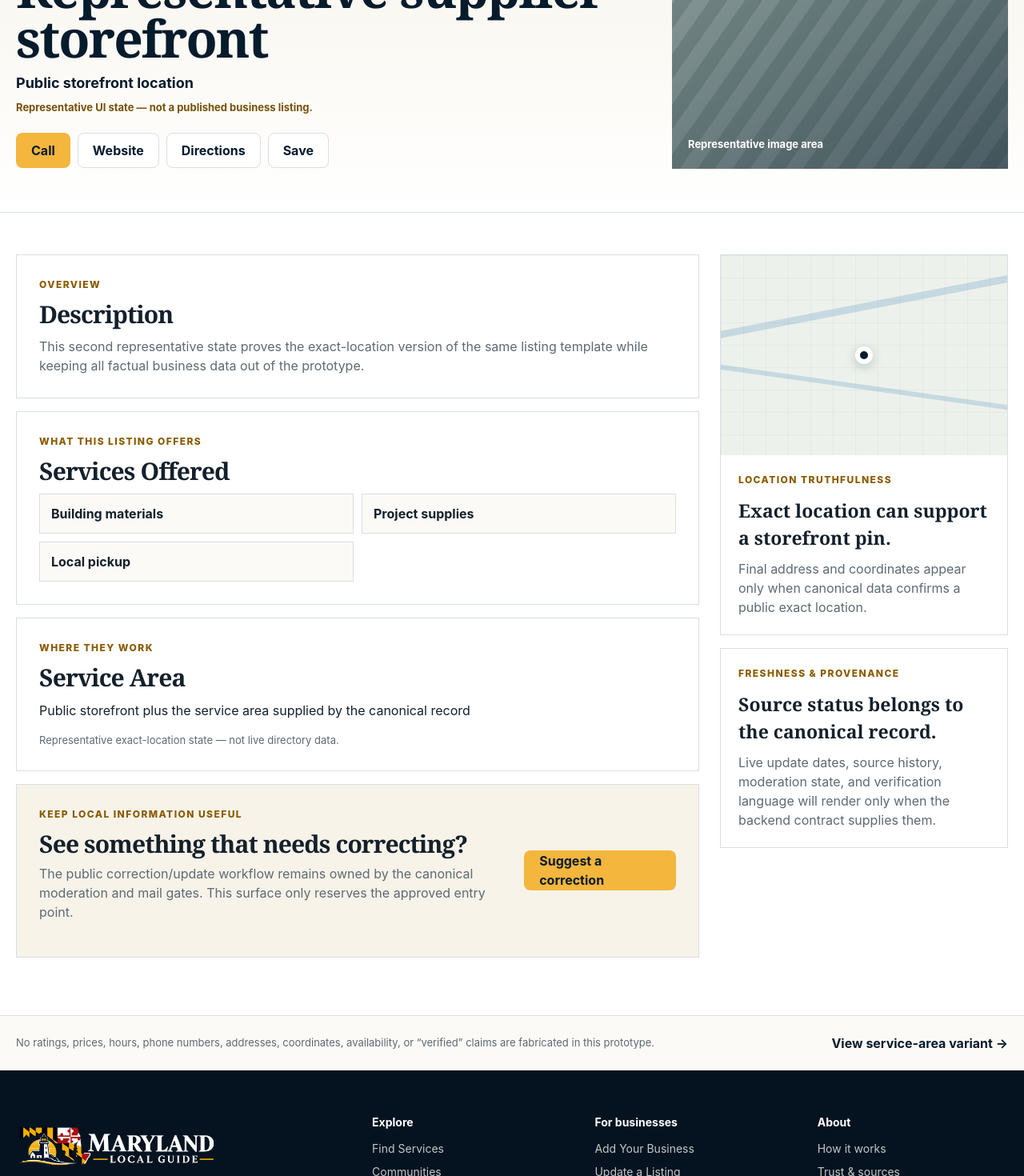
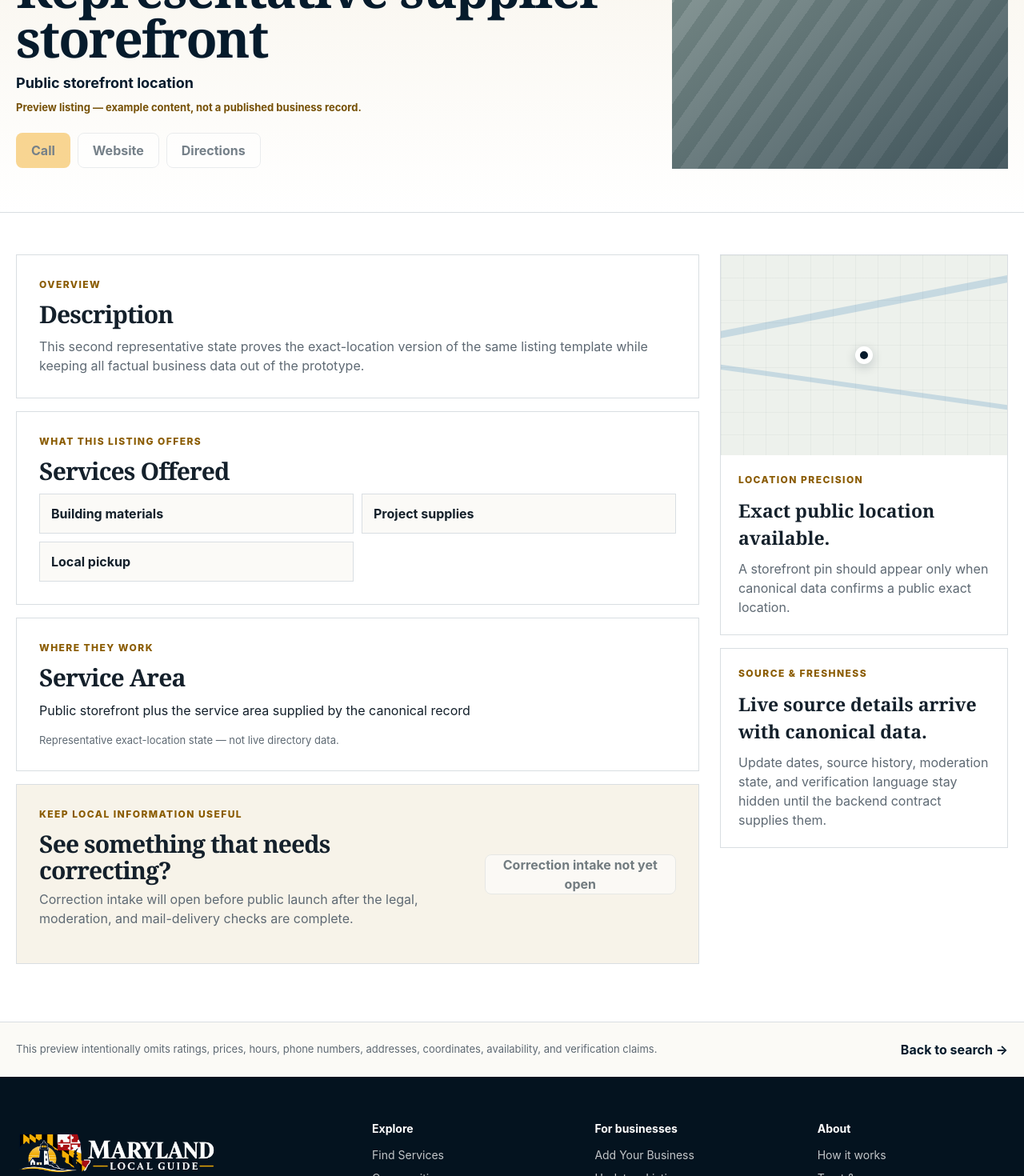
Before and after one commit to justinwallis/maryland-local-guide, a Next.js app: page /listing/exact-location-preview in a window 1280 px wide. Shown: the part 260-1730 px from the top of the page at 80% size. Built offline with nearby package versions, Linux system fonts and the light colour scheme.

Commit message:
polish: make Listing detail production-facing and gate-aware

```diff
--- a/app/listing/[slug]/page.tsx
+++ b/app/listing/[slug]/page.tsx
@@ -1,3 +1,4 @@
+import type { Metadata } from "next";
 import { notFound } from "next/navigation";
 import { SiteFooter } from "../../../components/SiteFooter";
 import { SiteHeader } from "../../../components/SiteHeader";
@@ -6,6 +7,23 @@ import { getDirectoryReadAdapter } from "../../../lib/directory/provider";
 type ListingPageProps = {
   params: Promise<{ slug: string }>;
 };
+
+export async function generateMetadata({ params }: ListingPageProps): Promise<Metadata> {
+  const { slug } = await params;
+  const listing = await getDirectoryReadAdapter().getListing(slug);
+
+  if (!listing) {
+    return {
+      title: "Local Listing",
+      description: "Maryland Local Guide listing information.",
+    };
+  }
+
+  return {
+    title: listing.title,
+    description: listing.summary,
+  };
+}
 
 export default async function ListingPage({ params }: ListingPageProps) {
   const { slug } = await params;
@@ -19,9 +37,10 @@ export default async function ListingPage({ params }: ListingPageProps) {
   const isExact = listing.locationMode === "exact";
 
   return (
-    <main id="main-content">
+    <>
       <SiteHeader />
 
+      <main id="main-content">
         <section className="listing-hero">
           <div className="shell">
             <p className="breadcrumb">Maryland / Harford County / {listing.category}</p>
@@ -34,19 +53,16 @@ export default async function ListingPage({ params }: ListingPageProps) {
                 <h1 className="listing-title">{listing.title}</h1>
                 <p className="listing-location">{listing.locationLabel}</p>
                 <p className="listing-preview-note">
-                Representative UI state — not a published business listing.
+                  Preview listing — example content, not a published business record.
                 </p>
-              <div className="listing-actions" aria-label="Representative listing actions">
-                <span className="button button-gold button-static">Call</span>
-                <span className="button button-secondary button-static">Website</span>
-                <span className="button button-secondary button-static">Directions</span>
-                <span className="button button-secondary button-static">Save</span>
+                <div className="listing-actions" aria-label="Listing actions">
+                  <button className="button button-gold" type="button" disabled>Call</button>
+                  <button className="button button-secondary" type="button" disabled>Website</button>
+                  <button className="button button-secondary" type="button" disabled>Directions</button>
                 </div>
               </div>
 
-            <div className="listing-image" aria-label="Representative image area">
-              <span>Representative image area</span>
-            </div>
+              <div className="listing-image" aria-hidden="true" />
             </div>
           </div>
         </section>
@@ -82,13 +98,13 @@ export default async function ListingPage({ params }: ListingPageProps) {
                   <p className="eyebrow">Keep local information useful</p>
                   <h2>See something that needs correcting?</h2>
                   <p>
-                  The public correction/update workflow remains owned by the canonical
-                  moderation and mail gates. This surface only reserves the approved entry point.
+                    Correction intake will open before public launch after the legal, moderation,
+                    and mail-delivery checks are complete.
                   </p>
                 </div>
-              <a className="button button-gold" href="/#business">
-                Suggest a correction
-              </a>
+                <button className="button button-secondary" type="button" disabled>
+                  Correction intake not yet open
+                </button>
               </article>
             </div>
 
@@ -98,22 +114,22 @@ export default async function ListingPage({ params }: ListingPageProps) {
                   {isExact ? <span className="single-pin" aria-hidden="true" /> : <span className="service-area-ring" aria-hidden="true" />}
                 </div>
                 <div className="location-copy">
-                <p className="eyebrow">Location truthfulness</p>
-                <h3>{isExact ? "Exact location can support a storefront pin." : "Service area is not a storefront pin."}</h3>
+                  <p className="eyebrow">Location precision</p>
+                  <h3>{isExact ? "Exact public location available." : "Service area, not a storefront."}</h3>
                   <p>
                     {isExact
-                    ? "Final address and coordinates appear only when canonical data confirms a public exact location."
-                    : "The final map should describe the served geography without implying a precise public address."}
+                      ? "A storefront pin should appear only when canonical data confirms a public exact location."
+                      : "A service-area business should show the geography it serves without implying a walk-in address."}
                   </p>
                 </div>
               </article>
 
               <article className="freshness-card">
-              <p className="eyebrow">Freshness & provenance</p>
-              <h3>Source status belongs to the canonical record.</h3>
+                <p className="eyebrow">Source & freshness</p>
+                <h3>Live source details arrive with canonical data.</h3>
                 <p>
-                Live update dates, source history, moderation state, and verification language
-                will render only when the backend contract supplies them.
+                  Update dates, source history, moderation state, and verification language
+                  stay hidden until the backend contract supplies them.
                 </p>
               </article>
             </aside>
@@ -123,16 +139,17 @@ export default async function ListingPage({ params }: ListingPageProps) {
         <section className="listing-proof">
           <div className="shell listing-proof-row">
             <p>
-            No ratings, prices, hours, phone numbers, addresses, coordinates, availability, or
-            “verified” claims are fabricated in this prototype.
+              This preview intentionally omits ratings, prices, hours, phone numbers, addresses,
+              coordinates, availability, and verification claims.
             </p>
-          <a className="text-link" href={isExact ? "/listing/service-area-preview" : "/listing/exact-location-preview"}>
-            View {isExact ? "service-area" : "exact-location"} variant →
+            <a className="text-link" href="/search?community=harford">
+              Back to search →
             </a>
           </div>
         </section>
+      </main>
 
       <SiteFooter />
-    </main>
+    </>
   );
 }
```
Lines whose indentation alone changed are shown as unchanged.
